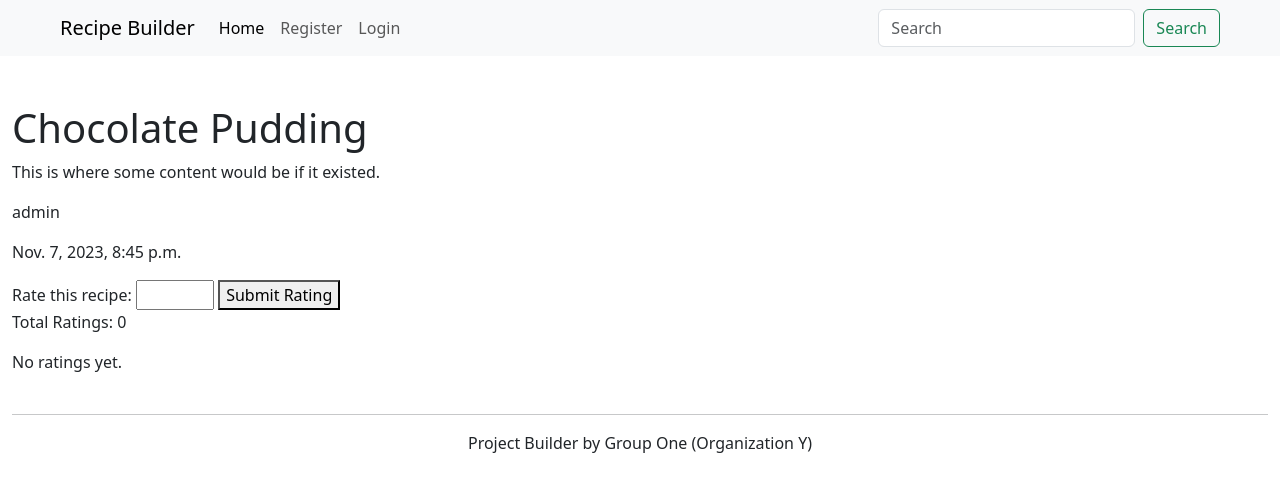
After one commit to iSeven07/SDEV265_Project, a Django app: page /recipe/1/ in a window 1280 px wide. The commit adds this page. Shown: the top 492 px of the page. Run offline with Django 4.2, Linux system fonts and the light colour scheme; data comes from the database, SQL or seed files in the repository; both versions use the stored data as it was after the commit.

Commit message:
Added rating functionality

```diff
--- a/src/core/models.py
+++ b/src/core/models.py
@@ -1,9 +1,11 @@
 from django.db import models
 from PIL import Image
+from django.contrib.auth.models import User, AbstractUser
+from django.utils import timezone
+from django.core.validators import MinValueValidator, MaxValueValidator
 
 # Create your models here.
-from django.contrib.auth.models import User, AbstractUser
-from django.utils import timezone
+
 
 
 # Recipes Model for DB
@@ -15,6 +17,12 @@ class Recipes(models.Model):
 
     def __str__(self):
         return self.title
+
+# Rating system for recipe entries
+class Rating(models.Model):
+    user = models.ForeignKey(User, on_delete=models.CASCADE)
+    recipe = models.ForeignKey(Recipes, on_delete=models.CASCADE)
+    rating = models.IntegerField(validators=[MinValueValidator(1), MaxValueValidator(5)])
 
 # Extending User Model
 class Profile(models.Model):
--- a/src/core/templates/home.html
+++ b/src/core/templates/home.html
@@ -24,10 +24,11 @@
 
         <div class="col-12 col-md-4 mb-4">
             <div class="card d-flex flex-column h-100">
-                <a href="#" class="link-light text-decoration-none"><h5 class="card-header text-bg-dark ">📄 {{ post.title }}</h5></a>
+                <a href="{% url 'recipe_detail' post.id %}" class="link-light text-decoration-none">
+                    <h5 class="card-header text-bg-dark">📄 {{ post.title }}</h5>
+                </a>
                 <div class="card-body">
                     <h5 class="card-title">{{ post.content }}</h5>
-
                 </div>
                 <div class="card-footer">
                     <p class="card-text">Posted by <a href="profile/{{post.author}}" class="link-dark">{{ post.author }}</a> on {{ post.date }}</p>
--- /dev/null
+++ b/src/core/templates/recipe_detail.html
@@ -0,0 +1,30 @@
+{% extends 'base.html' %}
+
+{% block content %}
+
+<h1>{{ recipe.title }}</h1>
+<p>{{ recipe.content }}</p>
+<p>{{ recipe.author }}</p>
+<p>{{ recipe.date }}</p>
+
+<form method="post" action="{% url 'rate_recipe' recipe.id %}">
+    {% csrf_token %}
+    <label for="rating">Rate this recipe:</label>
+    <input type="number" id="rating" name="rating" min="1" max="5">
+    <button type="submit">Submit Rating</button>
+</form>
+
+<p>Total Ratings: {{ recipe.rating_set.count }}</p>
+
+{% if average_rating %}
+    Average Rating: {{ average_rating|floatformat:1 }}
+{% else %}
+    No ratings yet.
+{% endif %}
+
+
+<!-- Display rating form here for authenticated users -->
+
+<!-- Display existing ratings with stars -->
+
+{% endblock content %}
--- a/src/core/urls.py
+++ b/src/core/urls.py
@@ -6,6 +6,8 @@ urlpatterns = [
     # path('search/', views.search, name="recipe-search"),
     path('register/', views.register, name="recipe-register"),
     path('submit_recipe/', views.submit_recipe, name='recipe-submit'),
+    path('recipe/<int:recipe_id>/', views.recipe_detail, name='recipe_detail'),
+    path('recipe/<int:recipe_id>/rate/', views.rate_recipe, name='rate_recipe'),
     path('login/', views.login_page, name='login'),
     path('logout/', views.logout_user, name='logout'),
     path('search/', views.search_bar, name='search'),
--- a/src/core/views.py
+++ b/src/core/views.py
@@ -2,13 +2,14 @@ from django.shortcuts import render, redirect, get_object_or_404
 from django.views.generic import ListView, DetailView
 from django.http import HttpResponse
 from django.contrib.auth import login, logout, authenticate
-from .models import Recipes, Profile
+from .models import Recipes, Profile, Rating
 from .forms import SignupForm, RecipeForm, LoginForm, UpdateUserForm, UpdateProfileForm
 from django.contrib import messages
 from django.contrib.auth.decorators import login_required
 from django.urls import reverse_lazy
 from django.contrib.auth.views import PasswordChangeView
 from django.contrib.messages.views import SuccessMessageMixin
+from django.db.models import Avg
 
 # Dummy Data
 posts = [
@@ -152,3 +153,22 @@ def search_bar(request):
         results = None
 
     return render(request, 'search.html', {'results': results, 'query': query})
+
+# Recipe Detail View
+def recipe_detail(request, recipe_id):
+    recipe = Recipes.objects.get(pk=recipe_id)
+    ratings = Rating.objects.filter(recipe=recipe)
+    average_rating = ratings.aggregate(avg_rating=Avg('rating'))['avg_rating']
+
+    return render(request, 'recipe_detail.html', {'recipe': recipe, 'average_rating': average_rating})
+
+# Rating Submission requires login
+@login_required
+def rate_recipe(request, recipe_id):
+    if request.method == 'POST':
+        recipe = get_object_or_404(Recipes, pk=recipe_id)
+        user_rating = int(request.POST.get('rating'))
+
+        Rating.objects.create(user=request.user, recipe=recipe, rating=user_rating)
+
+    return redirect('recipe_detail', recipe_id=recipe_id)
```
Also changed, not shown: src/core/migrations/0006_rating.py (added), src/db.sqlite3.
